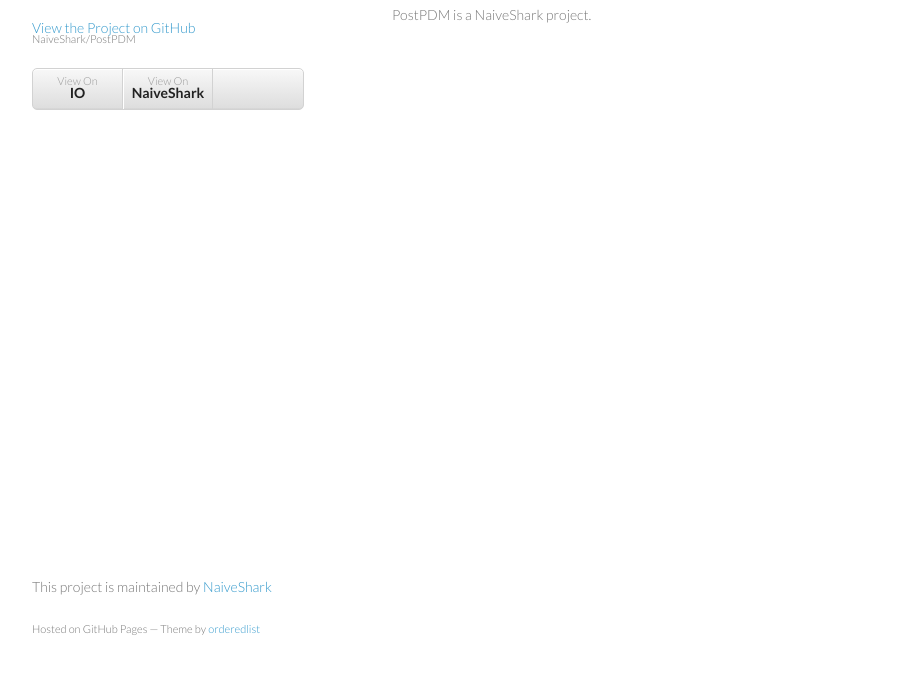
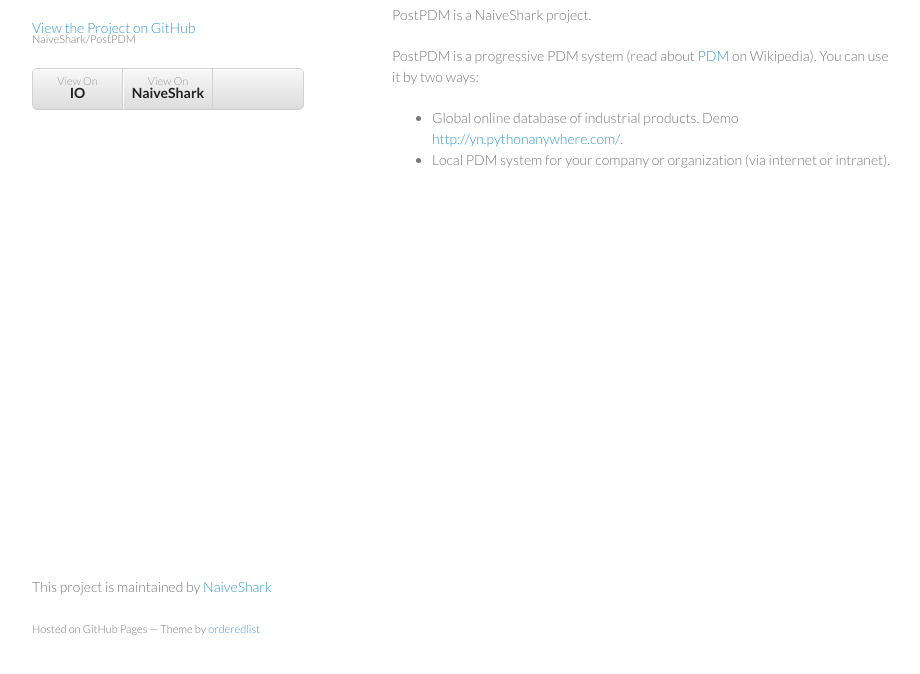
Before and after one commit to NaiveShark/PostPDM, a plain HTML site: page index.html in a window 1280 px wide. Shown: the part 92-766 px from the top of the page, without its empty margins (178-1098 px from the left). Drawn offline with Linux system fonts and the light colour scheme.

Commit message:
+текст

```diff
--- a/index.html
+++ b/index.html
@@ -31,6 +31,16 @@
 <a name="welcome-to-postpdm-project-page" class="anchor" href="#welcome-to-postpdm-project-page"><span class="octicon octicon-link"></span></a>Welcome to PostPDM project page</h3>
 
 <p>PostPDM is a NaiveShark project.</p>
+
+<p>PostPDM is a progressive PDM system (read about <a href="http://en.wikipedia.org/wiki/Product_data_management">PDM</a> on Wikipedia). You can use it by two ways:</p>
+
+<ul>
+<li>Global online database of industrial products. Demo <a href="http://yn.pythonanywhere.com/">http://yn.pythonanywhere.com/</a>.</li>
+<li>Local PDM system for your company or organization (via internet or intranet).</li>
+</ul>
+
+
+
       </section>
       <footer>
         <p>This project is maintained by <a href="https://github.com/NaiveShark">NaiveShark</a></p>
```
